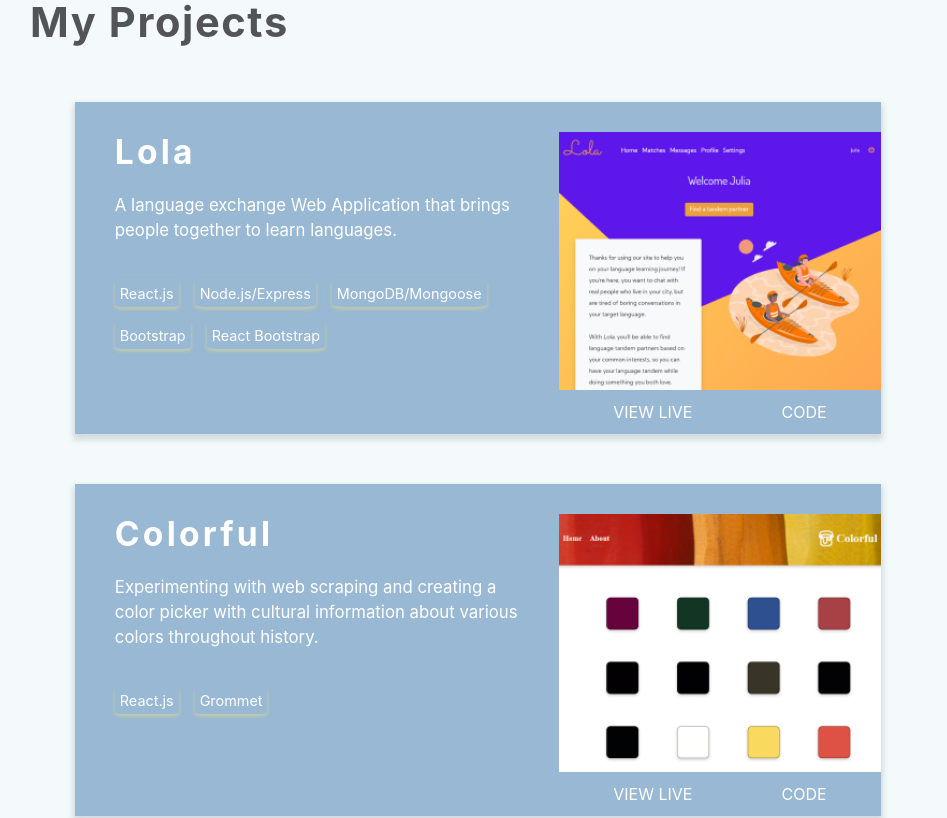
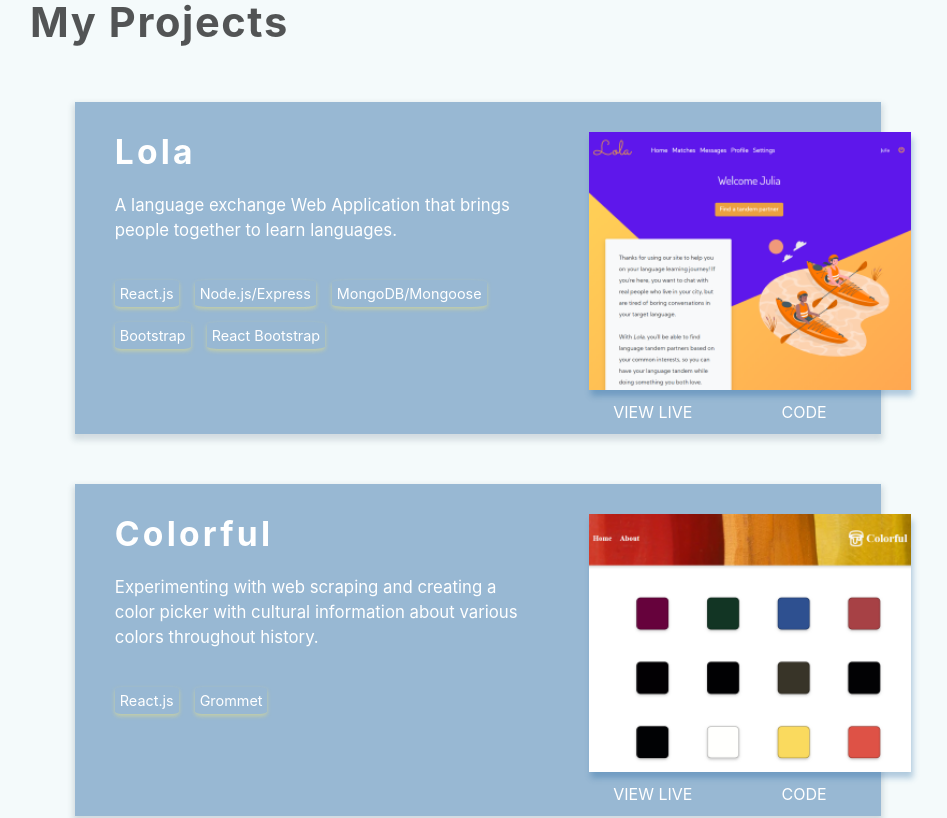
Before and after one commit to juliamj/portfolio_, a React (Create React App) app: page / in a window 1280 px wide. Shown: the part 1840-2658 px from the top of the page, without its empty margins (162-1109 px from the left). Built offline with nearby package versions, Linux system fonts and the light colour scheme; the HTML template or start-up script is replaced by a standard one.

Commit message:
change layout for project image

```diff
--- a/src/styles/Portfolio.css
+++ b/src/styles/Portfolio.css
@@ -101,7 +101,8 @@
 .project-image {
     width: 100%;
     margin-top: 30px;
-    /* padding-right: 30px; */
+    margin-left: 30px;
+    box-shadow: 2px 6px 6px 0 rgba(24, 92, 156, 0.308);
 }
 .project-left h2 {
     margin: 30px 0 10px 40px;
```
